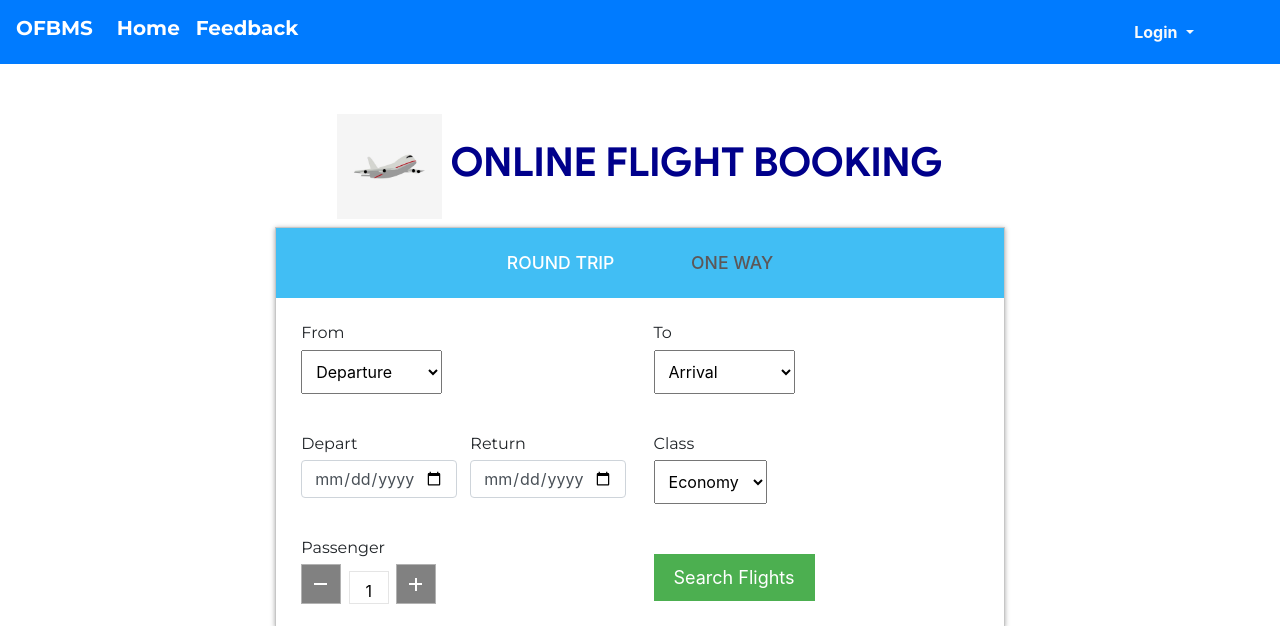
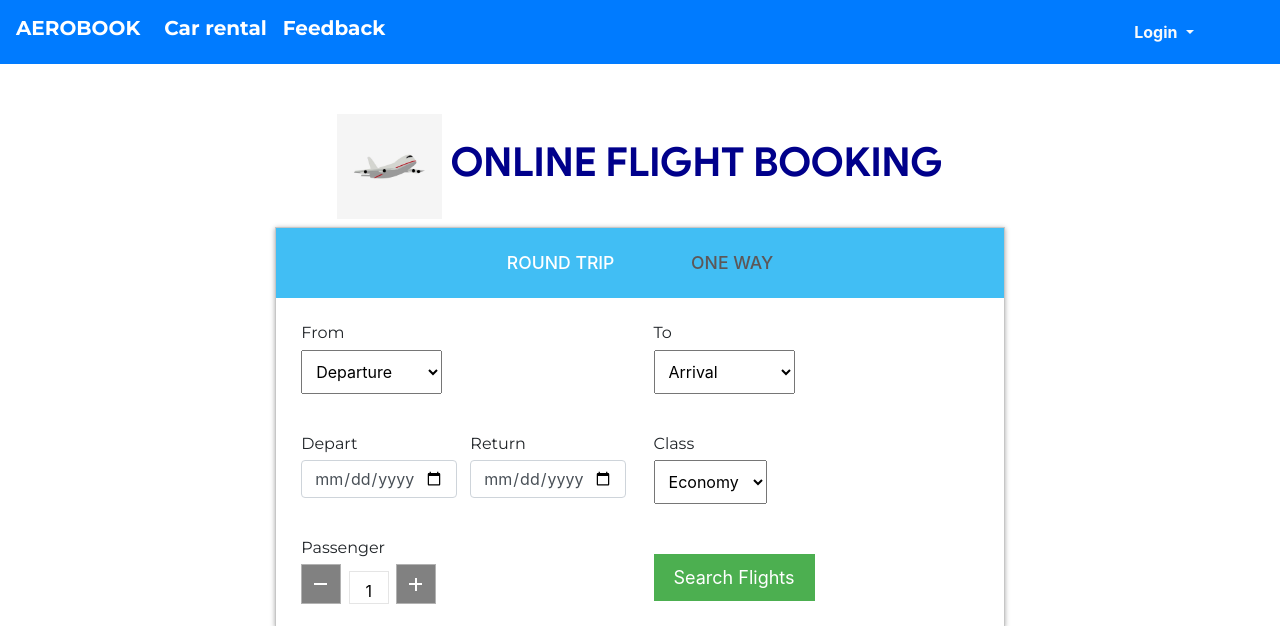
Before and after one commit to reshma121104/TC1L-12, a PHP site: page / in a window 1280 px wide. Shown: the top 626 px of the page. Run offline with PHP 8.4, Linux system fonts and the light colour scheme; data comes from the database, SQL or seed files in the repository; some libraries are stand-ins or nearby versions; some web fonts are replaced.

Commit message:
Update header.php

```diff
--- a/sub-views/header.php
+++ b/sub-views/header.php
@@ -46,7 +46,7 @@ h5 {
 </style>
     <body>
         <nav class="navbar navbar-expand-lg navbar-dark bg-primary ">
-        <a class="navbar-brand" href="index.php"><h5>OFBMS</h5>
+        <a class="navbar-brand" href="index.php"><h5>AEROBOOK</h5>
         </a>
         <button class="navbar-toggler" type="button" data-toggle="collapse"
             data-target="#navbarSupportedContent" aria-controls="navbarSupportedContent"
@@ -58,8 +58,8 @@ h5 {
         <div class="collapse navbar-collapse" id="navbarSupportedContent">
             <ul class="navbar-nav mr-auto">
                 <li class="nav-item">
-                    <a class="nav-link" href="index.php">
-                        <h5> Home</h5>
+                    <a class="nav-link" href="firstpg.php">
+                        <h5> Car rental</h5>
                     </a>
                 </li>
             <?php if(isset($_SESSION['userId'])) { ?>
@@ -73,7 +73,7 @@ h5 {
                         <h5> Tickets</h5>
                     </a>
                 </li>
-            <?php } ?>
+            <?php }?>
                 <li class="nav-item">
                     <a class="nav-link" href="feedback.php">
                         <h5> Feedback</h5>
```
